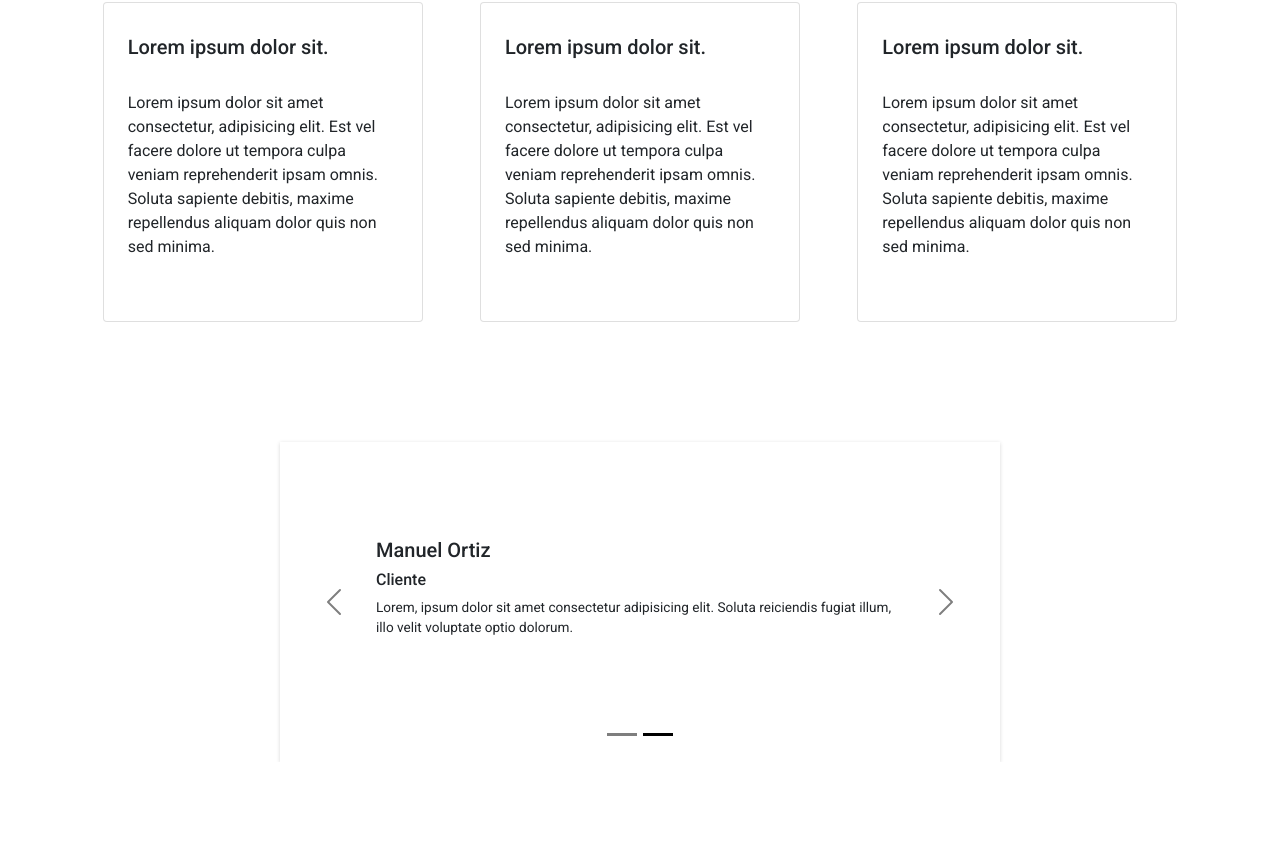
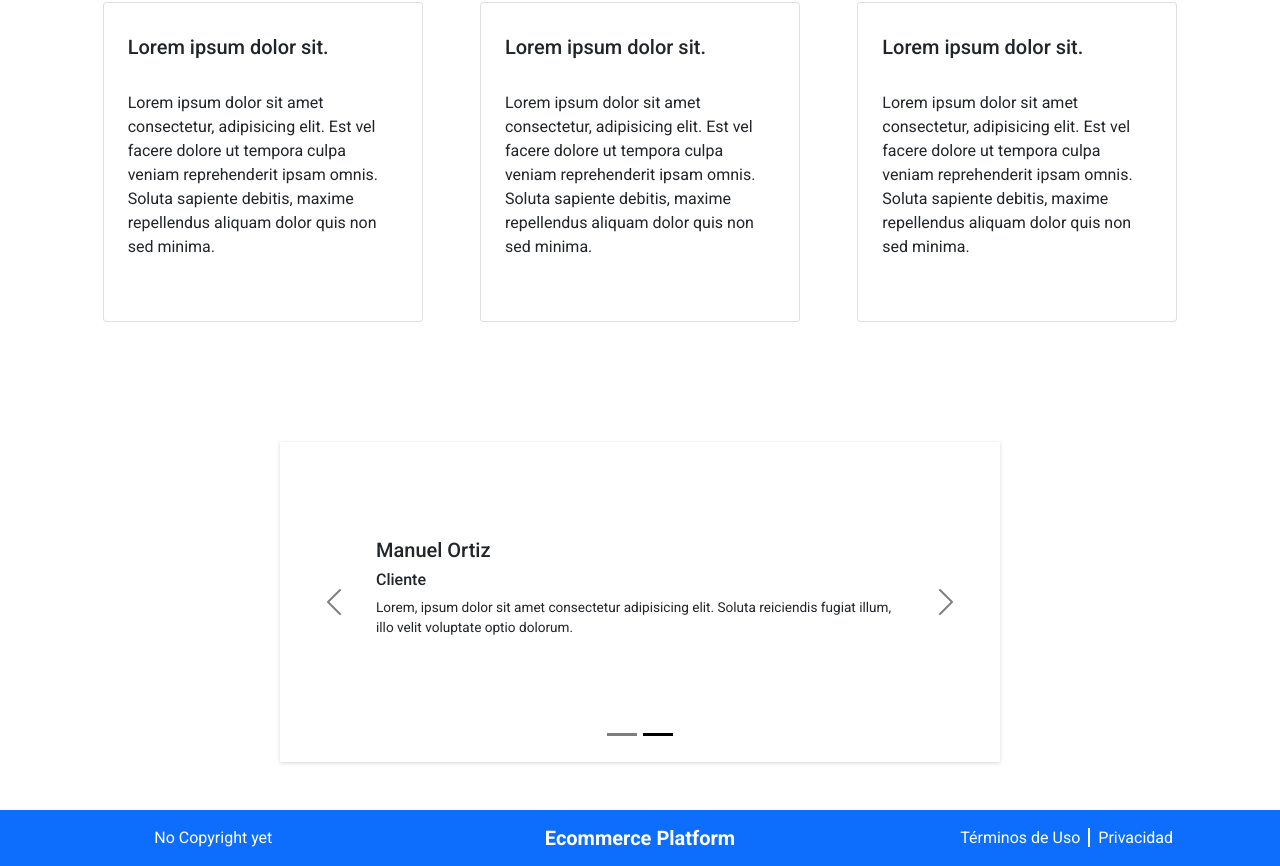
Before and after one commit to Akio789/ecommerce-platform, a React (Create React App) app: page / in a window 1280 px wide. Shown: the part 1016-1882 px from the top of the page. Before the commit the page ends 1778 px from the top, so only its background shows below. Built offline with nearby package versions, Linux system fonts and the light colour scheme.

Commit message:
Adding Footer

```diff
--- a/src/index.js
+++ b/src/index.js
@@ -2,7 +2,7 @@ import React from 'react';
 import ReactDOM from 'react-dom/client';
 import App from './App';
 import reportWebVitals from './reportWebVitals';
-import './index.css'
+import './index.scss'
 
 const root = ReactDOM.createRoot(document.getElementById('root'));
 root.render(
--- a/src/pages/landing-page/LandingPage.jsx
+++ b/src/pages/landing-page/LandingPage.jsx
@@ -4,6 +4,7 @@ import Header from './header/Header';
 import Showcase from './showcase/Showcase';
 import FeatureHighlights from './feature-highlights/FeatureHighlights';
 import UserOpinions from './user-opinions/UserOpinions';
+import Footer from './footer/Footer';
 
 const LandingPage = () => {
   return (
@@ -14,6 +15,7 @@ const LandingPage = () => {
         <FeatureHighlights />
         <UserOpinions />
       </Container>
+      <Footer />
     </div>
   );
 }
--- /dev/null
+++ b/src/pages/landing-page/footer/Footer.jsx
@@ -0,0 +1,19 @@
+import React from 'react';
+import styles from './Footer.module.scss';
+
+const Footer = () => {
+  return (
+    <div className={styles.footer}>
+      <p className={styles.copyright}>No Copyright yet</p>
+      <p className={styles.brand}>Ecommerce Platform</p>
+      <div className={styles.terms}>
+        <p>
+          <span>Términos de Uso</span>
+          <span>Privacidad</span>
+        </p>
+      </div>
+    </div>
+  );
+}
+
+export default Footer;
--- /dev/null
+++ b/src/pages/landing-page/footer/Footer.module.scss
@@ -0,0 +1,51 @@
+@import "~bootstrap/scss/bootstrap";
+
+.footer {
+    background-color: $primary;
+    display: grid;
+    grid-template-areas:
+    "copyright brand terms";
+    grid-template-columns: 1fr 1fr 1fr;
+    justify-items: center;
+    align-items: center;
+    height: 3.5rem;
+    color: white;
+
+    & p {
+        margin: 0;
+    }
+}
+
+.copyright {
+    grid-area: copyright;
+}
+
+.brand {
+    grid-area: brand;
+    font-size: 1.25rem;
+    font-weight: bold;
+}
+
+.terms {
+    grid-area: terms;
+
+    & p span:first-child {
+        border-right: solid 2px white;
+    }
+    & p span {
+        padding: 0 0.5rem;
+    }
+}
+
+@media only screen and (max-width: 900px) {
+    .footer {
+        grid-template-areas:
+        "copyright"
+        "brand"
+        "terms";
+        grid-template-columns: 1fr;
+        height: 7.5rem;
+        row-gap: 0.5rem;
+        padding: 0.5rem;
+    }
+}
--- a/src/pages/landing-page/user-opinions/UserOpinions.module.scss
+++ b/src/pages/landing-page/user-opinions/UserOpinions.module.scss
@@ -2,10 +2,9 @@
     height: 20rem;
     width: 100%;
     box-shadow: rgba(0, 0, 0, 0.16) 0px 1px 4px;
-    margin-top: 7.5rem;
     padding: 6rem;
     max-width: 45rem;
-    margin: 7.5rem auto 0 auto;
+    margin: 7.5rem auto 3rem auto;
 
     &-item-opinion {
         font-size: 0.85rem;
```
Also changed, not shown: src/index.scss (line endings or trailing spaces).
